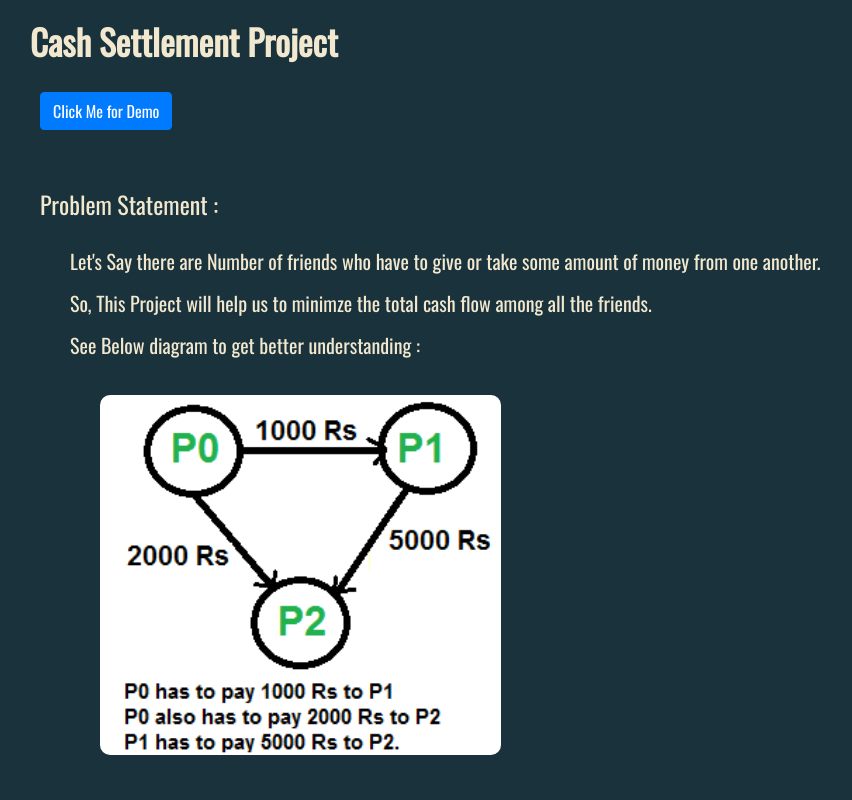
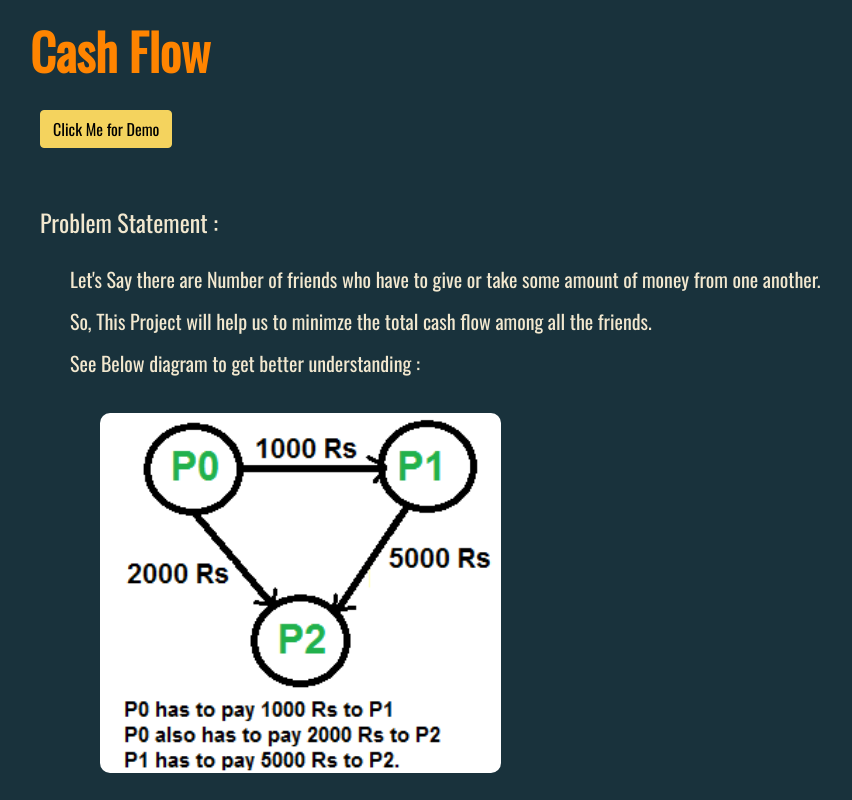
Before and after one commit to rajab1691/3.New-Cash-Settle, a plain HTML site: page index.html in a window 1280 px wide. Shown: the top 800 px of the page, without its empty margins (0-852 px from the left). Drawn offline with nearby package versions, Linux system fonts and the light colour scheme.

Commit message:
final-ui

```diff
--- a/homeStyle.css
+++ b/homeStyle.css
@@ -7,13 +7,19 @@ body {
 }
 
 .header {
-    color: #f2e8cf;
+    color: #ff8400;
     font-weight: bolder;
-    font-size: 30px;
+    font-size: 60px;
     margin-top: 20px;
     margin-left: 30px;
     margin-bottom: 20px;
-    font-size: 35px;
+    font-size: 50px;
+}
+
+.btn-primary {
+    color: black;
+    background-color: #f4d35e;
+    border-color: #f4d35e;
 }
 
 h3,
@@ -56,7 +62,7 @@ h5 {
 }
 
 a:link {
-    color: #f2e8cf;
+    color: #ff9000;
     text-decoration: none;
 }
 
--- a/index.html
+++ b/index.html
@@ -14,7 +14,7 @@
 
     <a href="clickMe.html">
         <h3 class="header">
-            Cash Settlement Project
+            Cash Flow
         </h3>
     </a>
     <a href="clickMe.html">
--- a/styles.css
+++ b/styles.css
@@ -7,14 +7,25 @@ body {
     position: relative;
 }
 
-.header {
+
+/* .header {
     color: #f2e8cf;
     font-size: bold;
     font-weight: bolder;
     margin-top: 20px;
     margin-left: 30px;
     margin-bottom: 38px;
-    font-size: 35px;
+    font-size: 50px;
+} */
+
+.header {
+    color: #ff8400;
+    font-weight: bolder;
+    font-size: 60px;
+    margin-top: -20px;
+    margin-left: 30px;
+    margin-bottom: 20px;
+    font-size: 50px;
 }
 
 #mynetwork {
@@ -43,6 +54,7 @@ body {
     border: 1px solid #09bc8a;
     display: flex;
     margin: 0 auto;
+    margin-top: 10px;
 }
 
 #generate-graph {
@@ -56,12 +68,13 @@ body {
 }
 
 #home {
-    margin-top: 25px;
-    margin-left: 50px;
+    margin-top: -10px;
+    margin-left: 40px;
+    margin-bottom: 10px;
     display: inline-block;
     position: absolute;
     left: -20px;
-    top: 35px;
+    top: 90px;
 }
 
 a:link {
```
Also changed, not shown: clickMe.html (+6 -3 lines).
